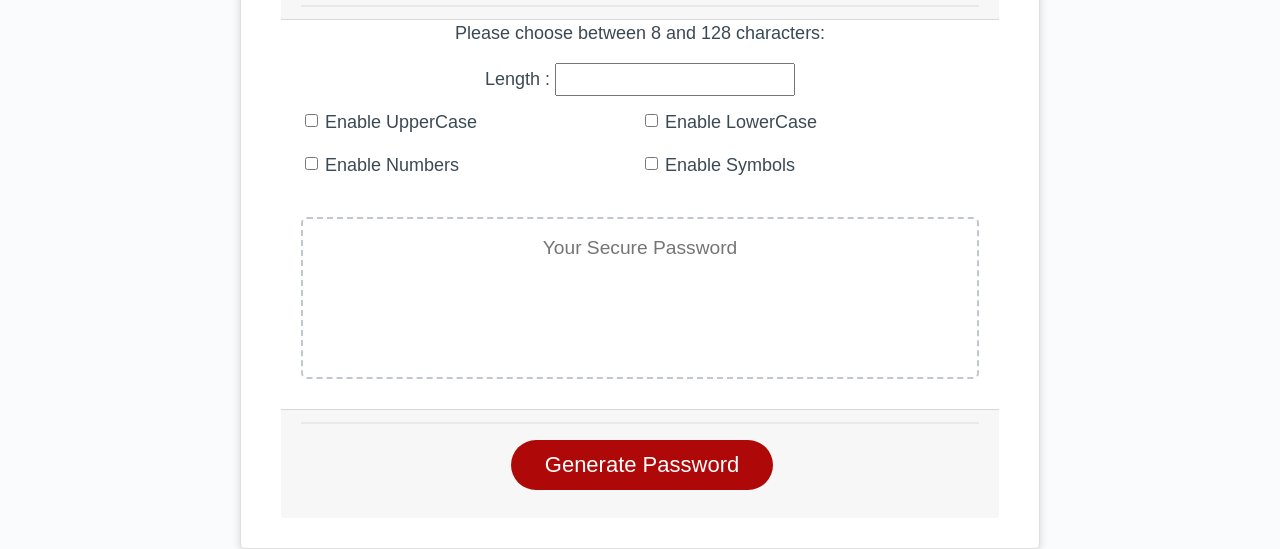
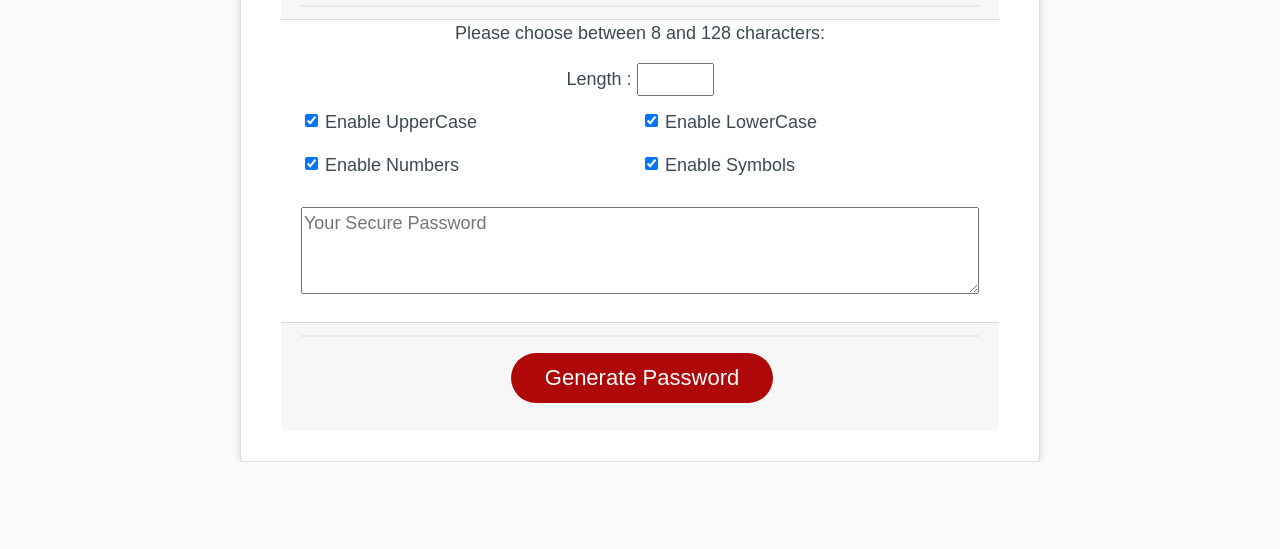
Before and after one commit to n-flam/nadjas_password_genenerator, a plain HTML site: page index.html in a window 1280 px wide. Shown: the part 342-891 px from the top of the page. After the commit the page ends 804 px from the top, so only its background shows below. Drawn offline with nearby package versions, Linux system fonts and the light colour scheme.

Commit message:
fisxxing issus in index and script

```diff
--- a/index.html
+++ b/index.html
@@ -37,7 +37,7 @@
         <div class=" text-center">
           <p>Please choose between 8 and 128 characters:</p>
           <label>Length :</label>
-                <input type="number" maxlength="128" minlength="8" id="length">
+                <input type="number"  min="8" max="128" id="length">
         </div>
         <!-- End length of the password -->
 
@@ -46,32 +46,35 @@
         <form class="form-check">
           <div class="row px-4 py-2">
             <div class="col">
-              <input class="form-check-input" type="checkbox" value="" id="upper">
+              <input class="form-check-input" checked type="checkbox" id="upper">
               <label class="form-check-label" for="upper">Enable UpperCase</label>
             </div>
             <div class="col">
-              <input class="form-check-input" type="checkbox" value="" id="lower">
+              <input class="form-check-input" checked type="checkbox" id="lower">
               <label class="form-check-label" for="lower">Enable LowerCase</label>
             </div>
           </div>
           <div class="row px-4 py-2">
             <div class="col">
-              <input class="form-check-input" type="checkbox" value="" id="number">
+              <input class="form-check-input" checked type="checkbox" id="number">
               <label class="form-check-label" for="number">Enable Numbers</label>
             </div>
             <div class="col">
-              <input class="form-check-input" type="checkbox" value="" id="symbol">
+              <input class="form-check-input" checked type="checkbox" id="symbol">
               <label class="form-check-label" for="symbol">Enable Symbols</label>
             </div>
           </div>
         </form>
         <!-- End Checkbox -->
 
-        <!-- Start Show PassWord -->
+        <!-- Start Show PassWord
+            Tis part of the code was provided -->
         <div class="card-body">
           <textarea
+            rows="3"
+            cols="12"
             readonly
-            id="password"
+            id="answer"
             placeholder="Your Secure Password"
             aria-label="Generated Password"
           ></textarea>
--- a/script.js
+++ b/script.js
@@ -33,7 +33,7 @@ var upperEl = document.getElementById("upper");
 var symbolEl = document.getElementById("symbol");
 var copyEl = document.getElementById("copy");
 // Assignment Code
-var generateBtn = document.querySelector("generate");
+var generateBtn = document.getElementById("generate");
 
 //var generateEl = document.getElementById("generate");
 //var generateBtn = document.querySelector("#generate");
@@ -48,7 +48,8 @@ const randomFunc = {
 
 
 //Add/generate event listener
-generateEl.addEventListener('click', () =>{
+generateBtn.addEventListener('click', () => {
+
   const length = +lengthEl.value;
   const hasUpper = upperEl.checked;
   const hasLower = lowerEl.checked;
@@ -59,7 +60,7 @@ answerEl.innerText = generatePassword(hasUpper, hasLower, hasNumber, hasSymbol,
 });
 
 //Generate Password Function
-function generatePassword(upper, lower, number, symbol, length){
+function generatePassword(upper, lower, number, symbol, length) {
   let generatedPassword = "";
 
   const typesCount = upper + lower + number + symbol;
--- a/style.css
+++ b/style.css
@@ -72,6 +72,11 @@ header {
   clear: both;
 }
 
+textarea {
+  width: 100%;
+}
+
+
 .btn {
   border: none;
   background-color: hsl(360, 91%, 36%);
```
